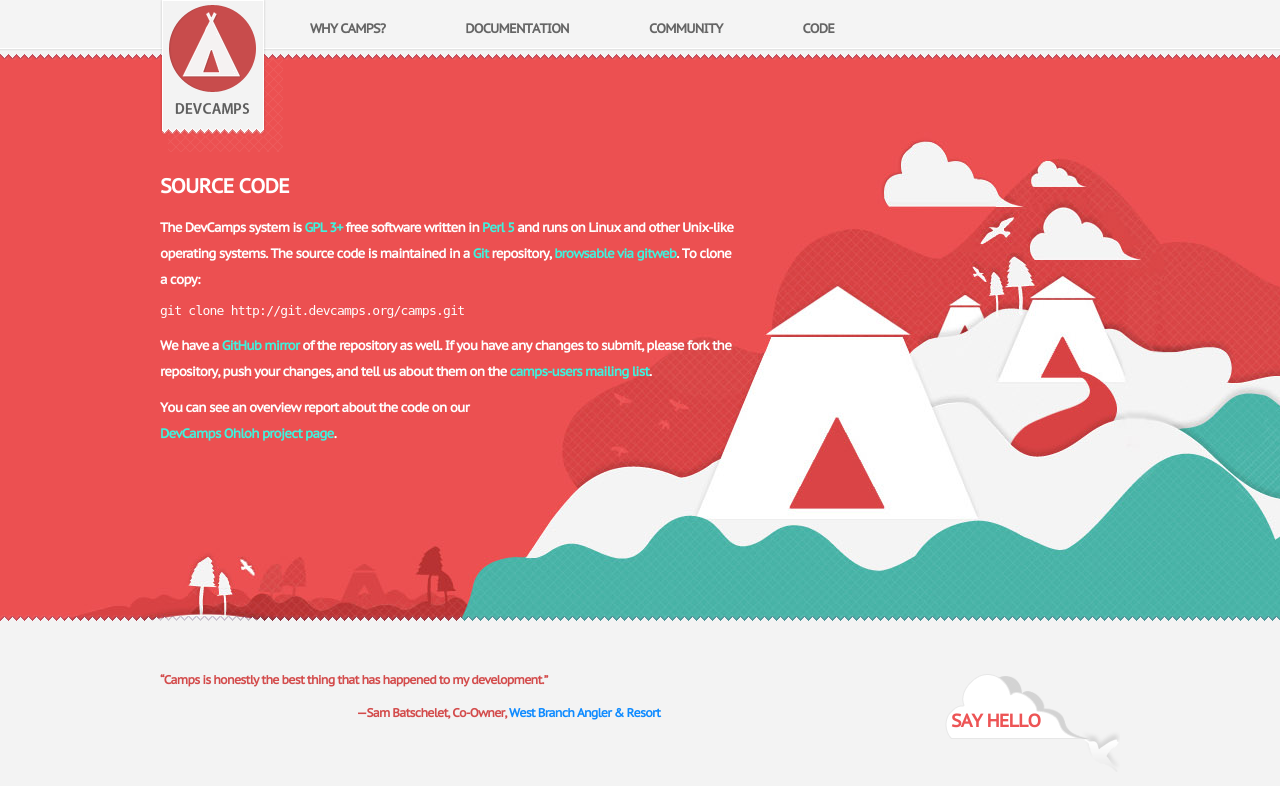
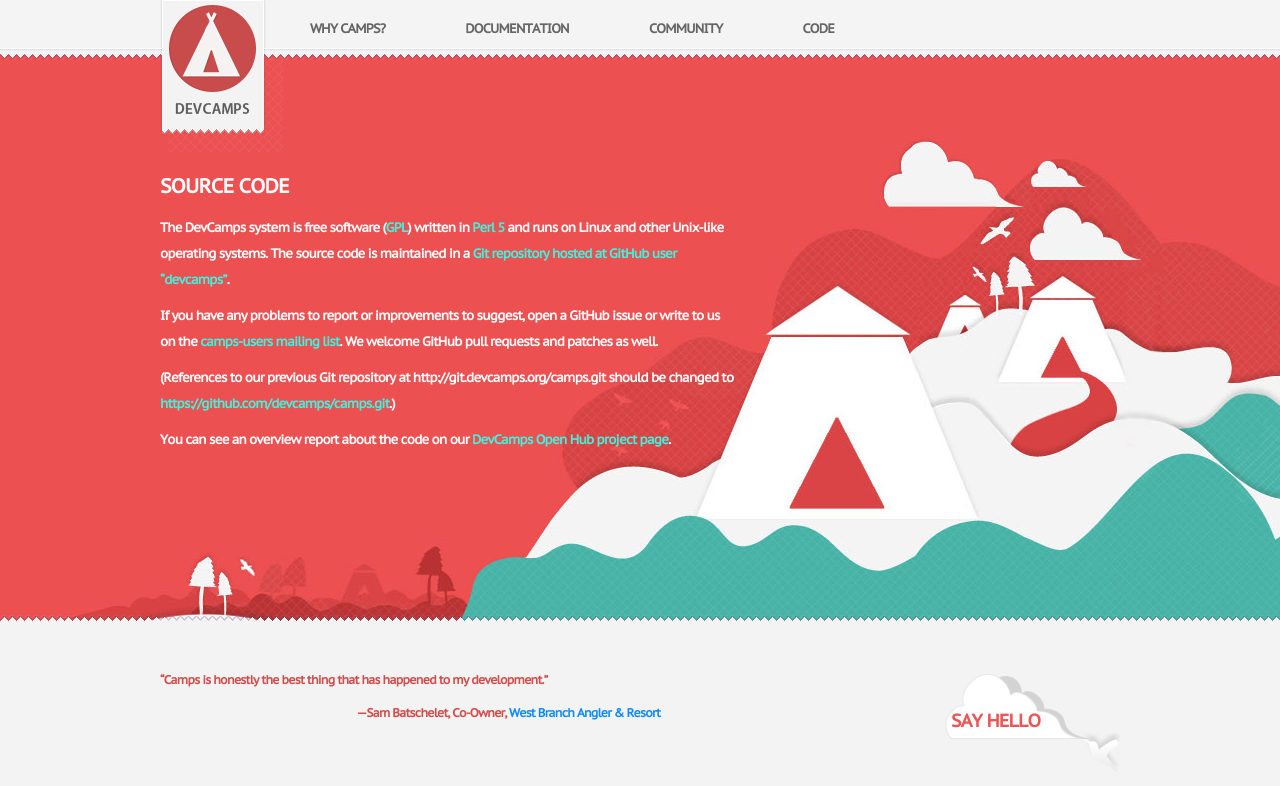
Before and after one commit to devcamps/camps, a PHP site: page /code in a window 1280 px wide. Shown: the top 786 px of the page. Run offline with PHP 8.4, Linux system fonts and the light colour scheme; data that the repository does not hold is empty.

Commit message:
Remove locally hosted Git repository & emphasize GitHub

```diff
--- a/website/code.php
+++ b/website/code.php
@@ -7,16 +7,13 @@
 
 <div class="mixcase">
 
-<p>The DevCamps system is <a href="http://www.gnu.org/licenses/gpl.html">GPL 3+</a> free software written in <a href="http://www.perl.org/">Perl 5</a> and runs on Linux and other Unix-like operating systems. The source code is maintained in a <a href="http://git-scm.com/">Git</a> repository, <a href="/cgi-bin/gitweb">browsable via gitweb</a>. To clone a copy:</p>
+<p>The DevCamps system is free software (<a href="http://www.gnu.org/licenses/gpl.html">GPL</a>) written in <a href="https://www.perl.org/">Perl 5</a> and runs on Linux and other Unix-like operating systems. The source code is maintained in a <a href="https://github.com/devcamps/camps">Git repository hosted at GitHub user “devcamps”</a>.
 
-<pre>git clone http://git.devcamps.org/camps.git
+<p>If you have any problems to report or improvements to suggest, open a GitHub issue or write to us on the <a href="https://mail.endcrypt.com/mailman/listinfo/camps-users">camps-users mailing list</a>. We welcome GitHub pull requests and patches as well.</p>
 
-</pre>
+<p>(References to our previous Git repository at http://git.devcamps.org/camps.git should be changed to <a href="https://github.com/devcamps/camps.git">https://github.com/devcamps/camps.git</a>.)</p>
 
-<p>We have a <a href="http://github.com/devcamps/camps/tree/master">GitHub mirror</a> of the repository as well. If you have any changes to submit, please fork the repository, push your changes, and tell us about them on the <a href="https://mail.endcrypt.com/mailman/listinfo/camps-users">camps-users mailing list</a>.</p>
-
-<p>You can see an overview report about the code on our<br />
-<a href="https://www.ohloh.net/p/devcamps">DevCamps Ohloh project page</a>.</p>
+<p>You can see an overview report about the code on our <a href="https://www.openhub.net/p/devcamps">DevCamps Open Hub project page</a>.</p>
 
 </div>
 
```
